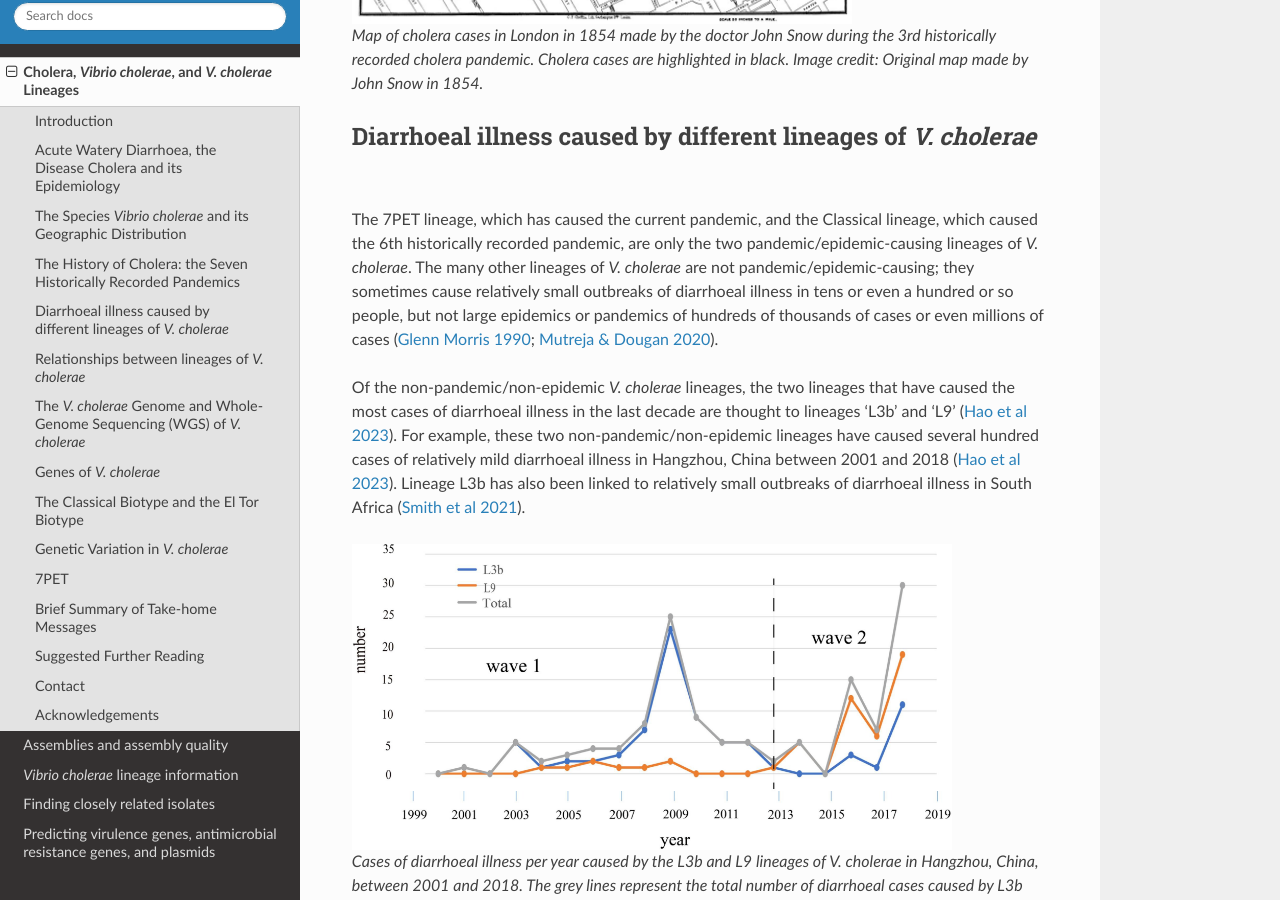
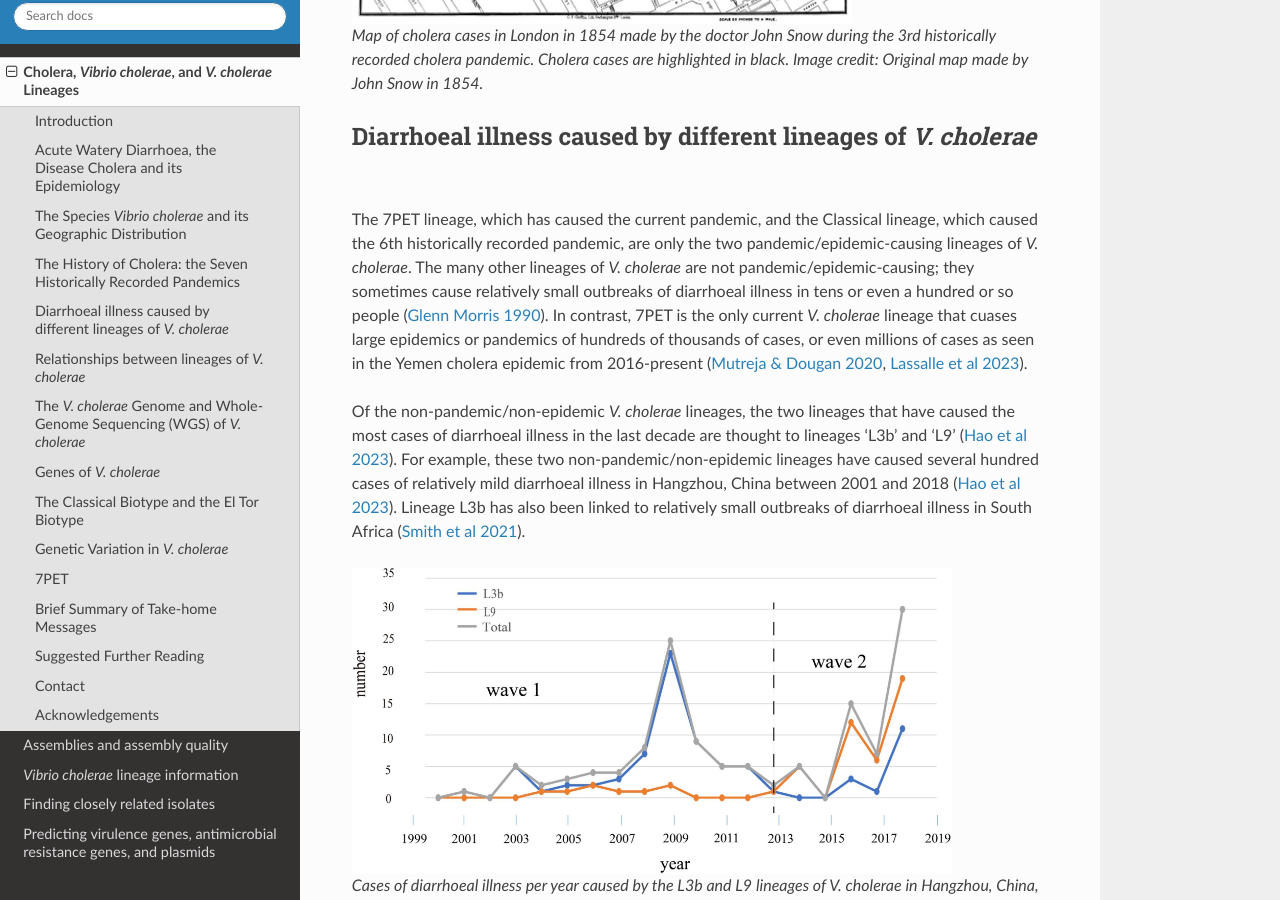
Before and after one commit to avrilcoghlan/cholerabook, a Sphinx documentation site: the page built from docs/source/vibriogenomes.rst, in a window 1280 px wide and 900 px high, scrolled down 5236 px. Built offline with Sphinx 7.4.7 and the Read the Docs theme 2.0.0, drawn with Linux system fonts in a browser that asks for light colours.

Commit message:
Update vibriogenomes.rst

```diff
--- a/docs/source/vibriogenomes.rst
+++ b/docs/source/vibriogenomes.rst
@@ -131,12 +131,15 @@ Diarrhoeal illness caused by different lineages of *V. cholerae*
 The 7PET lineage, which has caused the current pandemic, and the Classical lineage, which caused the 6th historically
 recorded pandemic, are only the two pandemic/epidemic-causing lineages of *V. cholerae*. The many other
 lineages of *V. cholerae* are not pandemic/epidemic-causing; they sometimes cause relatively small outbreaks of diarrhoeal illness in
-tens or even a hundred or so people, but not large epidemics or pandemics of hundreds of thousands of cases or even millions of
-cases (`Glenn Morris 1990`_; `Mutreja & Dougan 2020`_).
+tens or even a hundred or so people (`Glenn Morris 1990`_). In contrast, 7PET is the only current *V. cholerae* lineage
+that cuases large epidemics or pandemics of hundreds of thousands of cases, or even millions of
+cases as seen in the Yemen cholera epidemic from 2016-present (`Mutreja & Dougan 2020`_, `Lassalle et al 2023`_).
 
 .. _Mutreja & Dougan 2020: https://pubmed.ncbi.nlm.nih.gov/31345641/
 
 .. _Glenn Morris 1990: https://pubmed.ncbi.nlm.nih.gov/2286218/
+
+.. _Lassalle et al 2023: https://pubmed.ncbi.nlm.nih.gov/37770747/
 
 Of the non-pandemic/non-epidemic *V. cholerae* lineages, the two lineages that have caused the most cases of diarrhoeal illness
 in the last decade are thought to lineages 'L3b' and 'L9' (`Hao et al 2023`_). For example, these two non-pandemic/non-epidemic lineages
```
